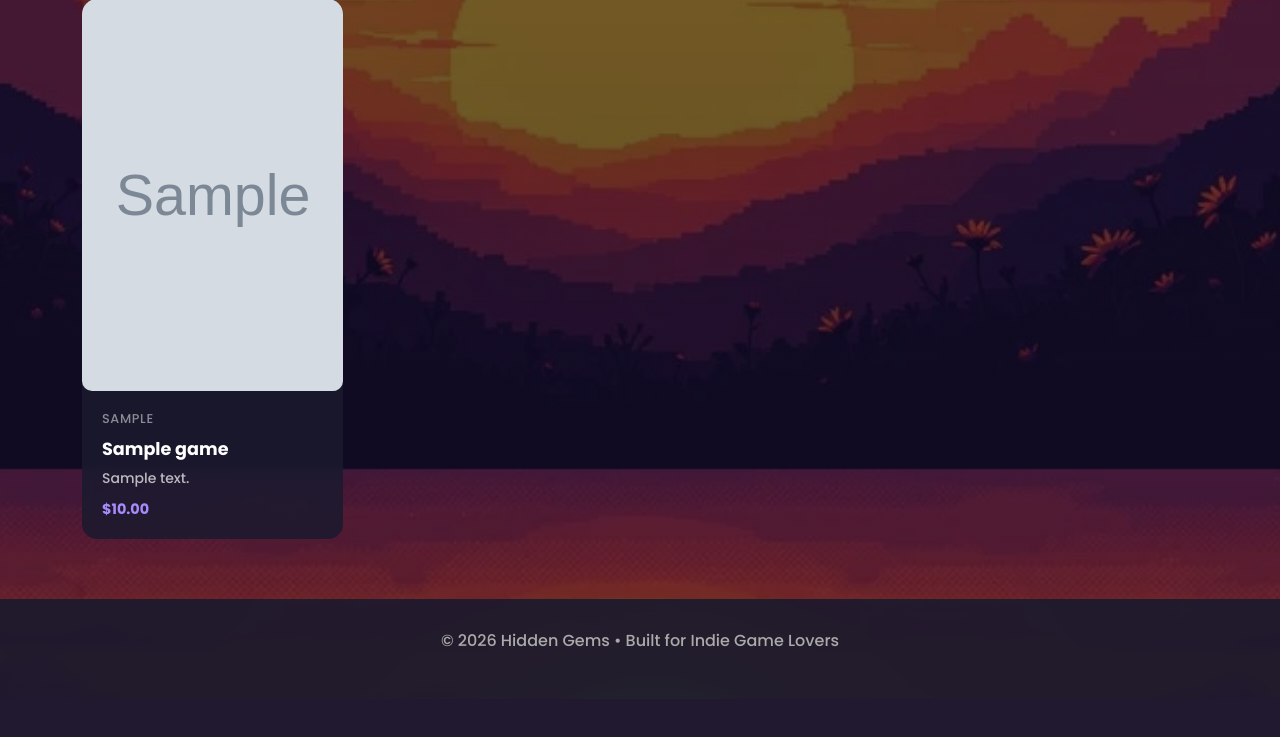
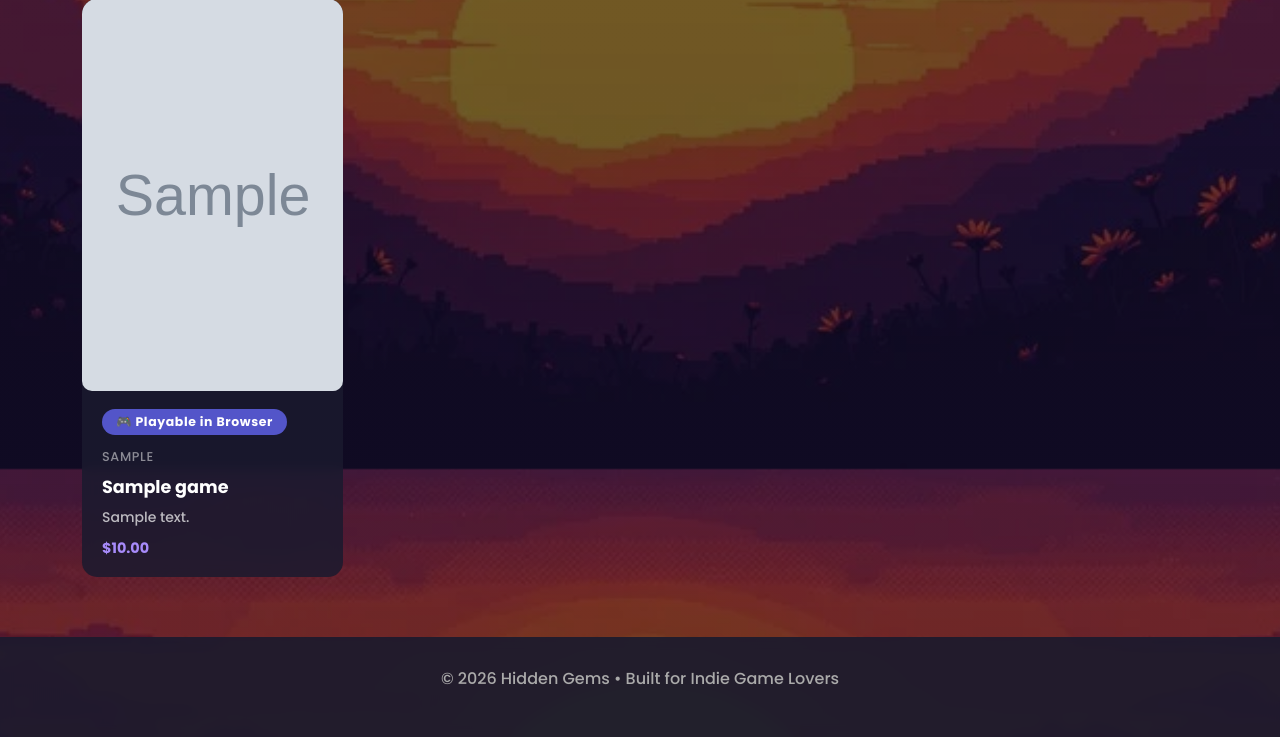
Before and after one commit to CS4300-CS5300-SP26/dev3_cust2, a Django app: page /browse/ in a window 1280 px wide. Shown: the part 331-1068 px from the top of the page. Before the commit the page ends 978 px from the top, so only its background shows below. Run offline with Django 4.2, Linux system fonts and the light colour scheme; tables that the repository leaves empty hold one stand-in row (values such as "Sample post"); grey boxes marked "Sample" are stand-in pictures.

Commit message:
Adding Playable in Browser badge

```diff
--- a/hiddengems/home/templates/home/browse.html
+++ b/hiddengems/home/templates/home/browse.html
@@ -71,6 +71,18 @@
 
     .search-bar button {
       border-radius: 0 10px 10px 0;
+    }
+
+    .badge-browser {
+      display: inline-block;
+      background: rgba(99, 102, 241, 0.8);
+      color: white;
+      border-radius: 20px;
+      padding: 4px 14px;
+      font-size: 0.78rem;
+      font-weight: 600;
+      letter-spacing: 0.05em;
+      margin-bottom: 12px;
     }
 
     .game-card {
@@ -247,9 +259,14 @@
                 </template>
               {% endif %}
             <div class="card-body">
+              {% if game.playable_in_browser %}
+                <span class="badge-browser">&#127918; Playable in Browser</span>
+              {% endif %}
+
               <div class="game-genre">{{ game.genre|default:"Indie" }}</div>
               <div class="game-title">{{ game.title }}</div>
               <div class="game-description">{{ game.description }}</div>
+
               <div class="game-price">
                 {% if game.price == 0 %}Free{% else %}${{ game.price }}{% endif %}
               </div>
```
